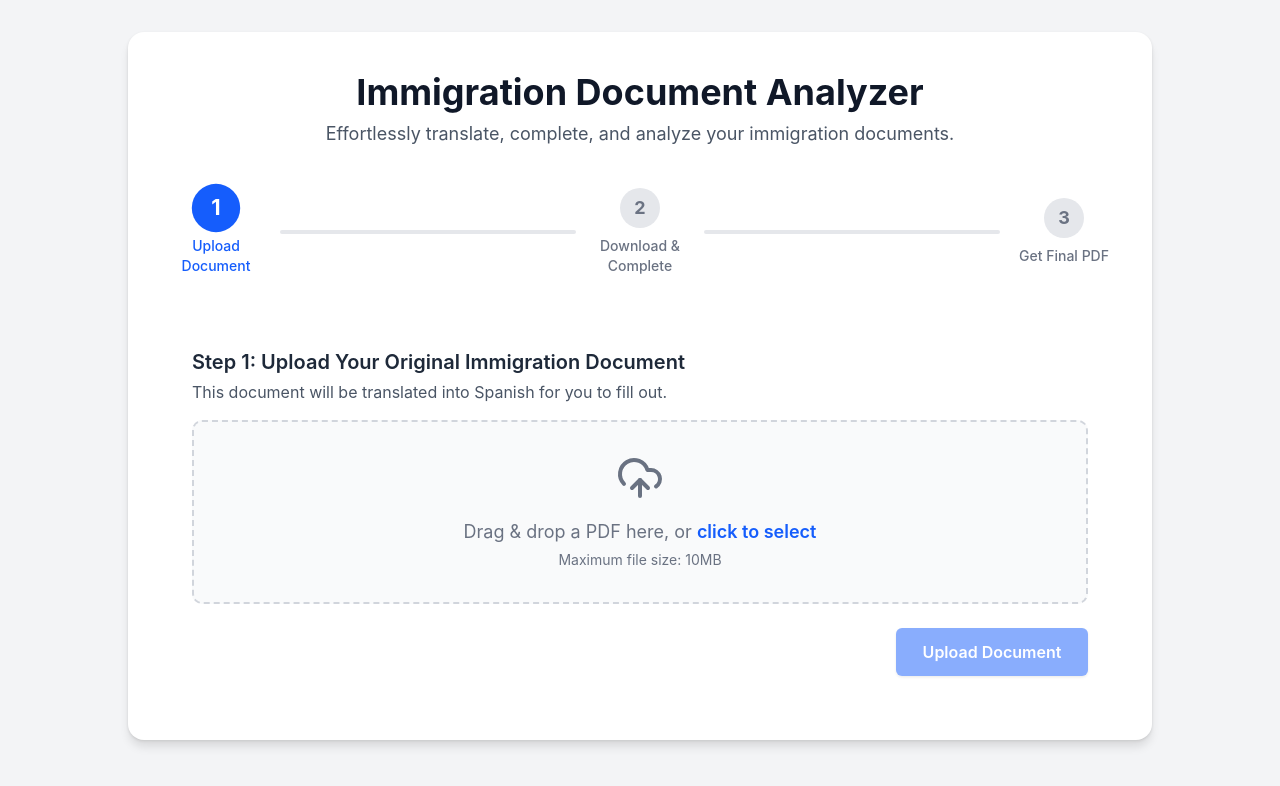
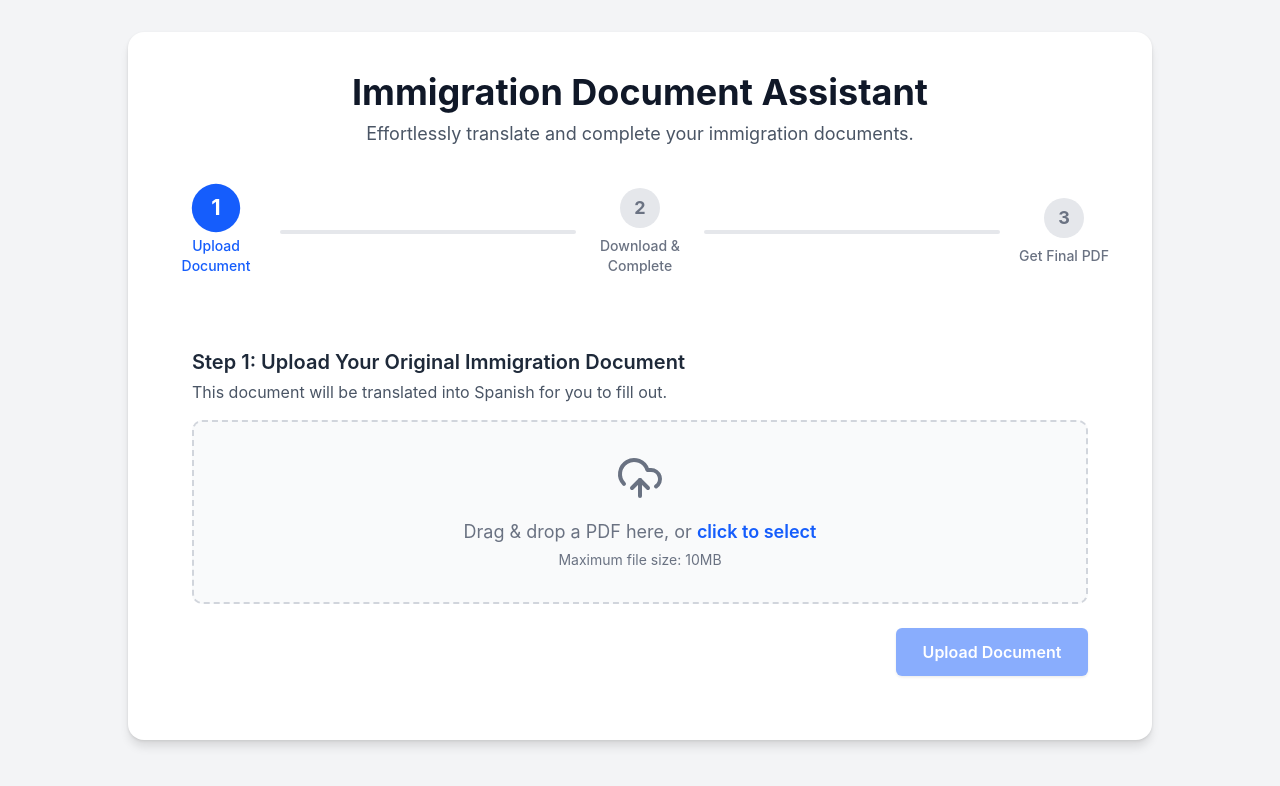
Before and after one commit to Manpooky/buhwaa, a React (Vite) app in the folder im-buddy/frontend/: page / in a window 1280 px wide. Shown: the top 786 px of the page. Built offline with nearby package versions, Linux system fonts and the light colour scheme.

Commit message:
updated verbage on home page

```diff
--- a/im-buddy/frontend/src/Components/homepage.tsx
+++ b/im-buddy/frontend/src/Components/homepage.tsx
@@ -191,10 +191,10 @@ const ImmigrationFormAnalyzer = () => {
         <div className="bg-white rounded-2xl shadow-xl p-6 sm:p-10">
           <header className="text-center mb-10">
             <h1 className="text-4xl font-bold text-gray-900 mb-2">
-              Immigration Document Analyzer
+              Immigration Document Assistant
             </h1>
             <p className="text-lg text-gray-600">
-              Effortlessly translate, complete, and analyze your immigration
+              Effortlessly translate and complete your immigration
               documents.
             </p>
           </header>
@@ -306,7 +306,7 @@ const ImmigrationFormAnalyzer = () => {
                     </h2>
                     <p className="text-gray-600 mb-6">
                       Download the translated document, fill it out completely,
-                      and then upload the completed version for final analysis.
+                      and then upload the completed version for final translation.
                     </p>
                     {translatedDocumentDownloadUrl && (
                       <a
```
